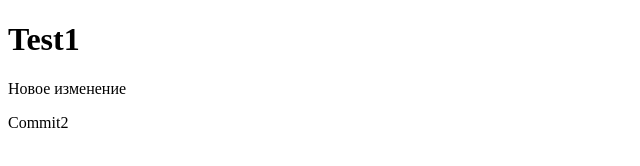
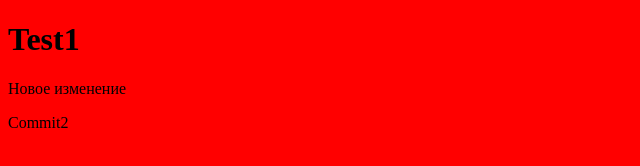
Before and after one commit to drtrem/site, a plain HTML site: page index.html in a window 1280 px wide. Shown: the whole page, without its empty margins (0-640 px from the left). Drawn offline with Linux system fonts and the light colour scheme.

Commit message:
add styles

```diff
--- /dev/null
+++ b/css/style.css
@@ -0,0 +1,3 @@
+body {
+    background: red;
+}
--- a/index.html
+++ b/index.html
@@ -2,6 +2,7 @@
 <html>
 	<head>
 		<meta charset="utf-8">
+		<link rel="stylesheet" href="css/style.css">
 	</head>
 	<body>
         <h1>Test1</h1>
```
